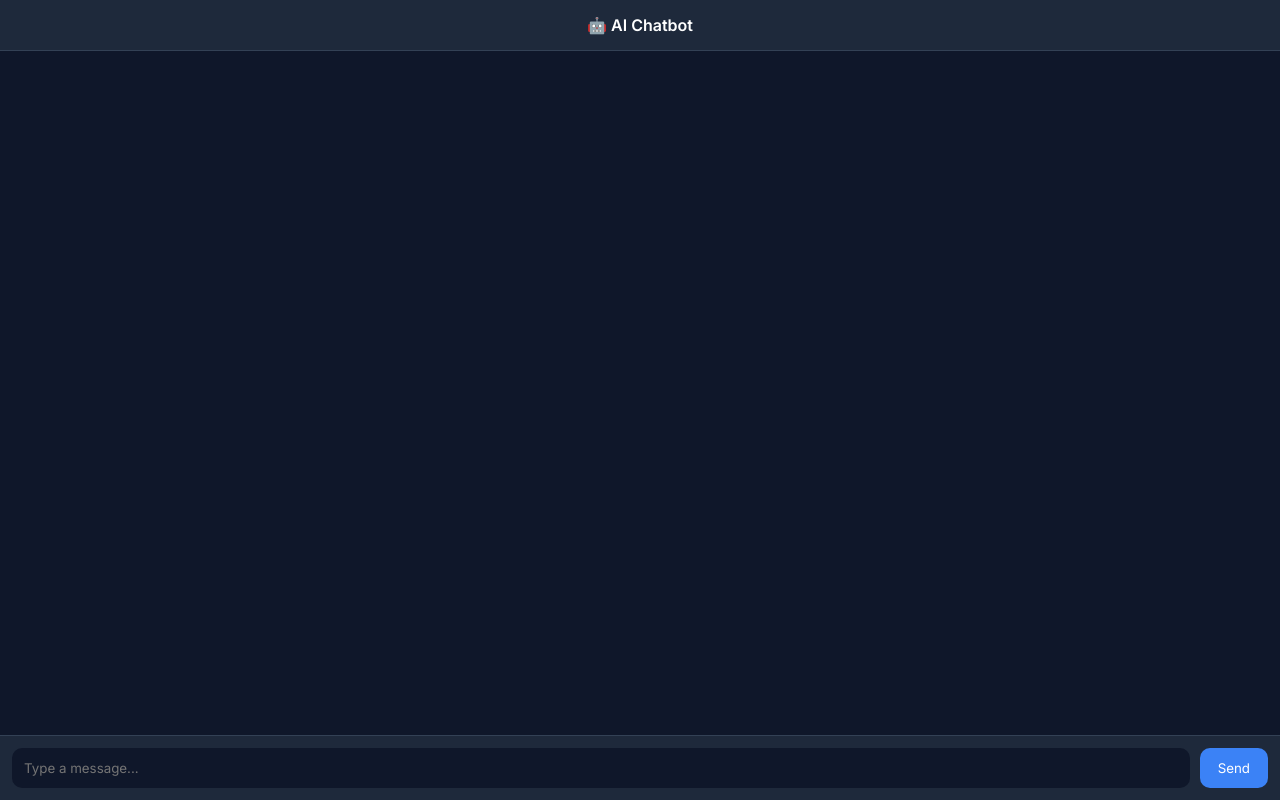
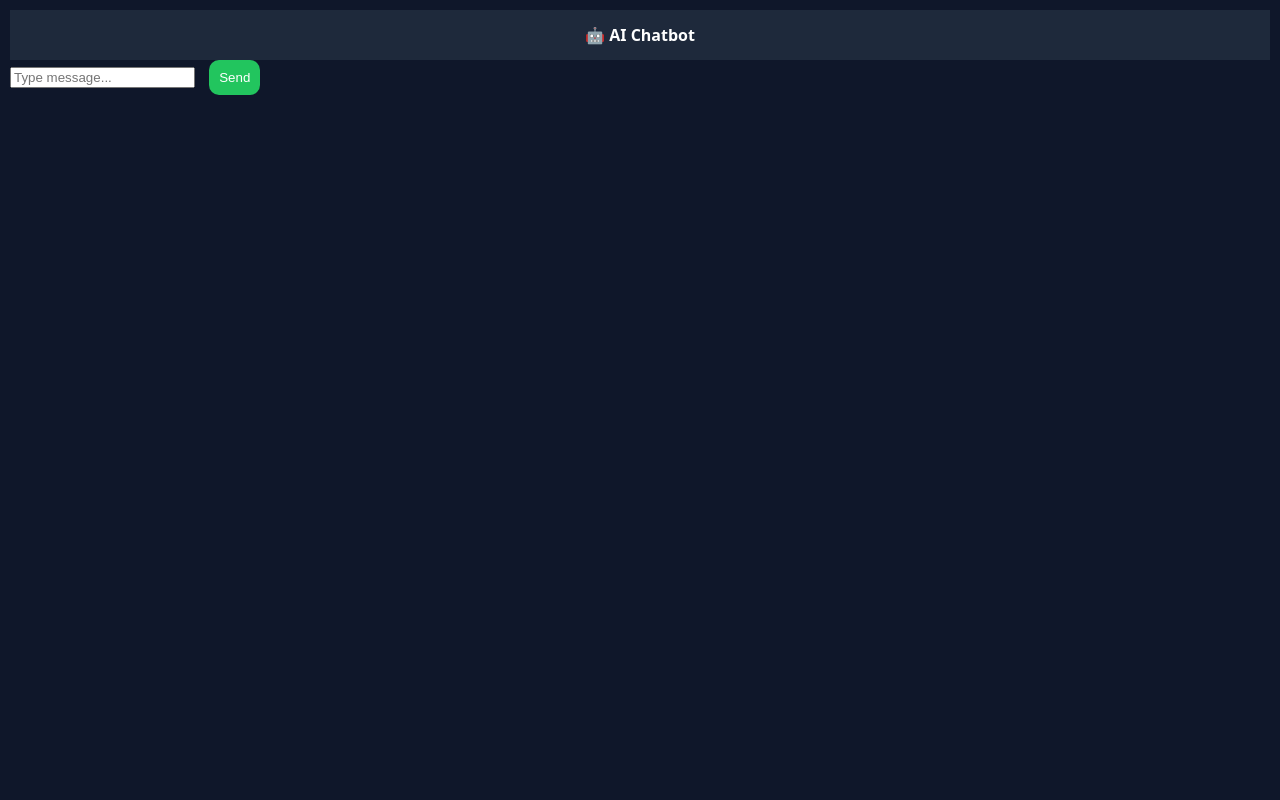
Before and after one commit to bascom259/azure_app, a Flask app: page / in a window 1280 px wide. Run offline with Flask 3, Linux system fonts and the light colour scheme.

Commit message:
Update index.html

```diff
--- a/templates/index.html
+++ b/templates/index.html
@@ -1,171 +1,32 @@
 <!DOCTYPE html>
 <html lang="en">
 <head>
-<meta charset="UTF-8">
-<title>AI Chatbot</title>
-<meta name="viewport" content="width=device-width, initial-scale=1.0">
+    <meta charset="UTF-8">
+    <title>AI Chatbot</title>
 
-<link href="https://fonts.googleapis.com/css2?family=Inter:wght@300;400;500;600&display=swap" rel="stylesheet">
+    <!-- CSS -->
+    <link rel="stylesheet" href="/static/style.css">
 
-<style>
-* {
-    margin: 0;
-    padding: 0;
-    box-sizing: border-box;
-    font-family: 'Inter', sans-serif;
-}
-
-body {
-    background: #0f172a;
-    color: white;
-    display: flex;
-    flex-direction: column;
-    height: 100vh;
-}
-
-/* HEADER */
-.header {
-    padding: 15px;
-    text-align: center;
-    font-weight: 600;
-    background: #1e293b;
-    border-bottom: 1px solid #334155;
-}
-
-/* CHAT AREA */
-.chat-container {
-    flex: 1;
-    overflow-y: auto;
-    padding: 20px;
-    display: flex;
-    flex-direction: column;
-    gap: 12px;
-}
-
-/* MESSAGE */
-.message {
-    max-width: 70%;
-    padding: 12px 16px;
-    border-radius: 14px;
-    line-height: 1.5;
-    font-size: 14px;
-    animation: fadeIn 0.2s ease-in;
-}
-
-.user {
-    align-self: flex-end;
-    background: linear-gradient(135deg, #3b82f6, #2563eb);
-}
-
-.bot {
-    align-self: flex-start;
-    background: #1e293b;
-}
-
-/* INPUT AREA */
-.input-container {
-    display: flex;
-    padding: 12px;
-    background: #1e293b;
-    border-top: 1px solid #334155;
-}
-
-input {
-    flex: 1;
-    padding: 12px;
-    border-radius: 10px;
-    border: none;
-    outline: none;
-    background: #0f172a;
-    color: white;
-}
-
-button {
-    margin-left: 10px;
-    padding: 12px 18px;
-    border: none;
-    border-radius: 10px;
-    background: #3b82f6;
-    color: white;
-    cursor: pointer;
-    transition: 0.2s;
-}
-
-button:hover {
-    background: #2563eb;
-}
-
-/* ANIMATION */
-@keyframes fadeIn {
-    from {opacity: 0; transform: translateY(5px);}
-    to {opacity: 1; transform: translateY(0);}
-}
-
-/* SCROLLBAR */
-.chat-container::-webkit-scrollbar {
-    width: 6px;
-}
-.chat-container::-webkit-scrollbar-thumb {
-    background: #334155;
-    border-radius: 10px;
-}
-</style>
+    <!-- Markdown parser -->
+    <script src="https://cdn.jsdelivr.net/npm/marked/marked.min.js"></script>
 </head>
-
 <body>
 
-<div class="header">🤖 AI Chatbot</div>
+<div class="chat-container">
 
-<div id="chat" class="chat-container"></div>
+    <div class="header">
+        🤖 AI Chatbot
+    </div>
 
-<div class="input-container">
-    <input id="input" placeholder="Type a message..." />
-    <button onclick="send()">Send</button>
+    <div id="chat-box" class="chat-box"></div>
+
+    <div class="input-container">
+        <input id="user-input" type="text" placeholder="Type message..." />
+        <button onclick="sendMessage()">Send</button>
+    </div>
+
 </div>
 
-<script>
-const chat = document.getElementById("chat");
-
-function addMessage(text, type) {
-    const div = document.createElement("div");
-    div.className = "message " + type;
-    div.innerText = text;
-    chat.appendChild(div);
-    chat.scrollTop = chat.scrollHeight;
-}
-
-async function send() {
-    const input = document.getElementById("input");
-    const text = input.value.trim();
-    if (!text) return;
-
-    addMessage(text, "user");
-    input.value = "";
-
-    const response = await fetch("/chat-stream", {
-        method: "POST",
-        headers: {"Content-Type": "application/json"},
-        body: JSON.stringify({message: text})
-    });
-
-    const reader = response.body.getReader();
-    const decoder = new TextDecoder();
-
-    let botMsg = "";
-    const botDiv = document.createElement("div");
-    botDiv.className = "message bot";
-    chat.appendChild(botDiv);
-
-    while (true) {
-        const {done, value} = await reader.read();
-        if (done) break;
-
-        botMsg += decoder.decode(value);
-        botDiv.innerText = botMsg;
-        chat.scrollTop = chat.scrollHeight;
-    }
-}
-</script>
-
+<script src="/static/script.js"></script>
 </body>
 </html>
```
